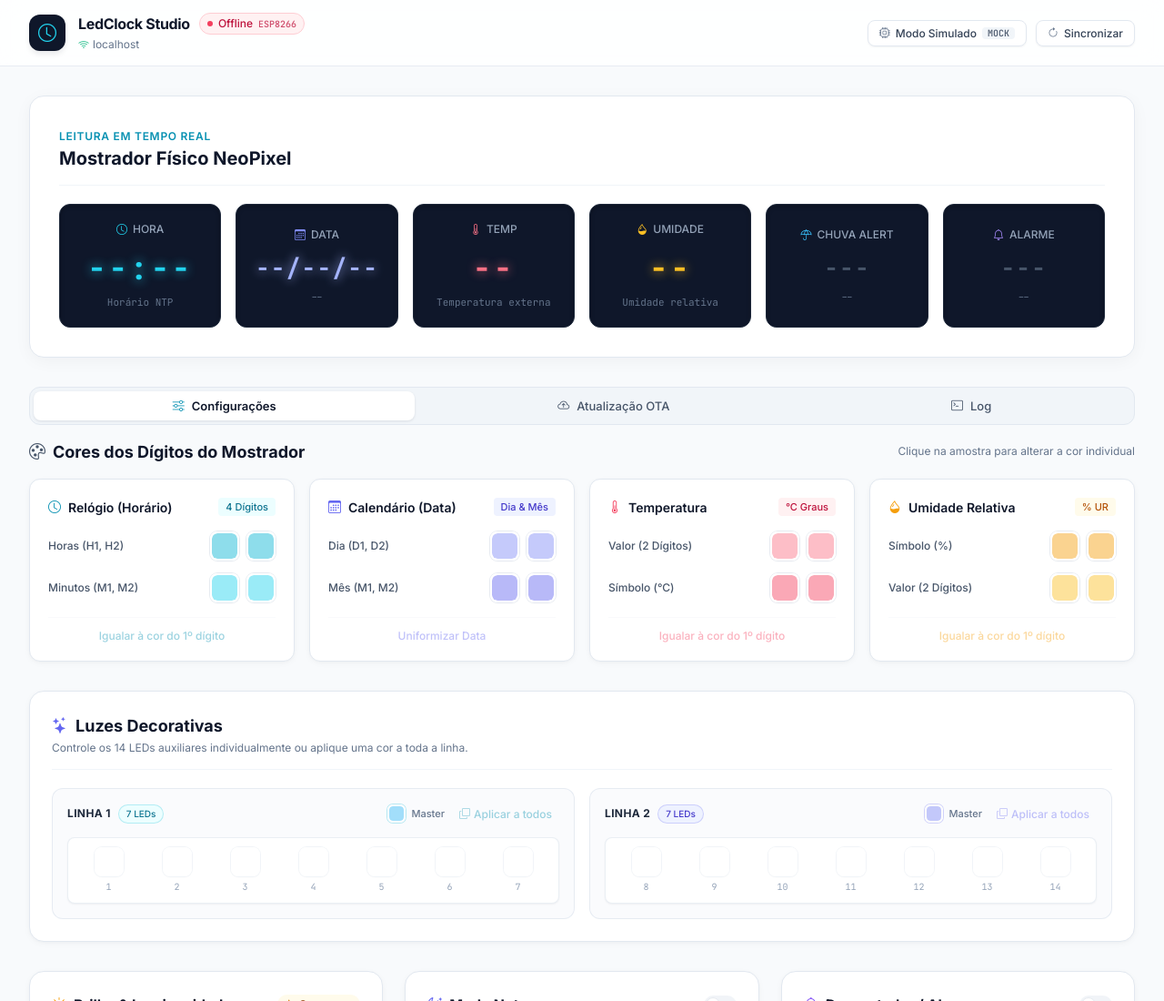
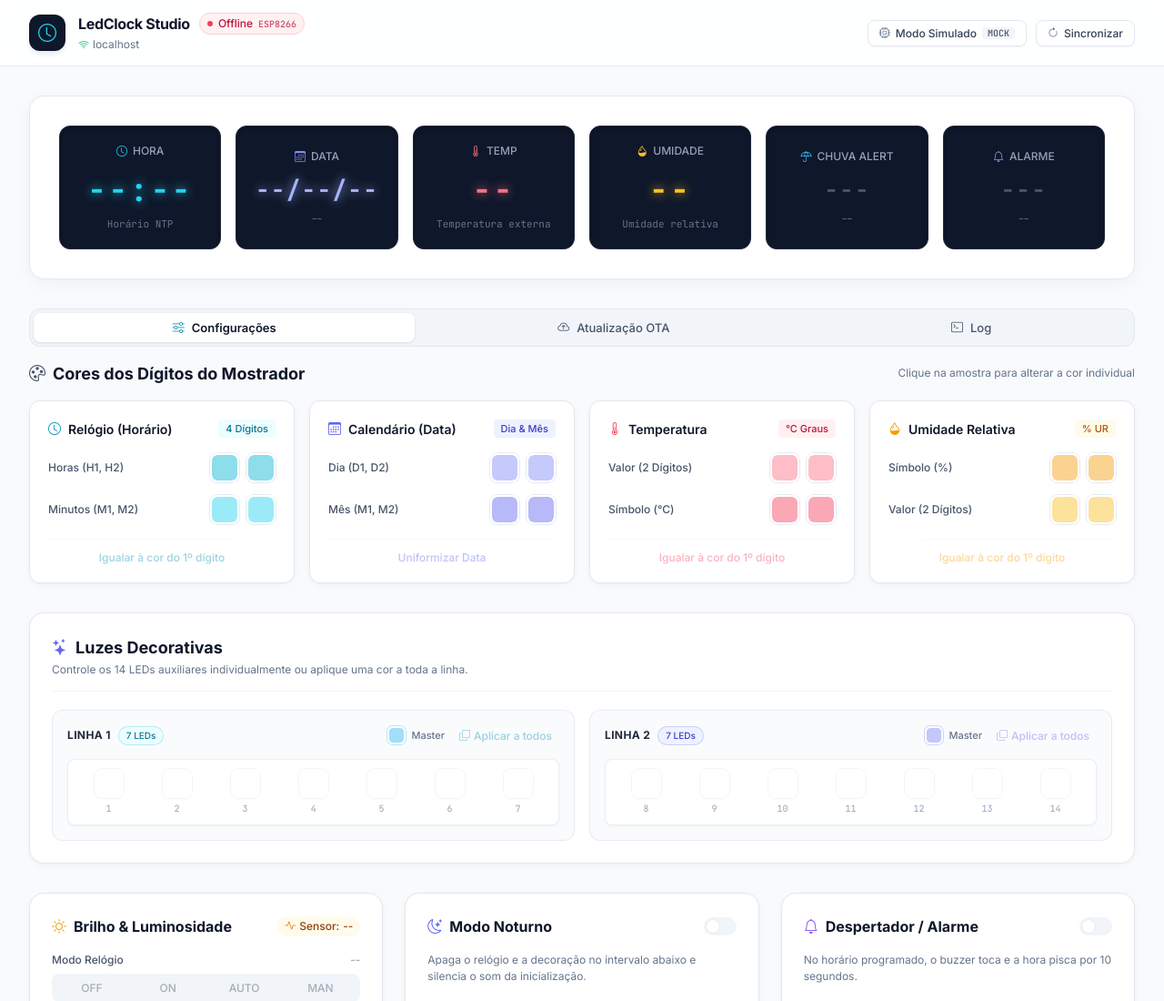
Before and after one commit to marcoaureliorb/LedClock, a plain HTML site: page data/index.html in a window 1280 px wide. Shown: the top 1100 px of the page at 91% size. Drawn offline with nearby package versions, Linux system fonts and the light colour scheme; no server answers.

Commit message:
ajuste na interface

```diff
--- a/data/index.html
+++ b/data/index.html
@@ -51,13 +51,6 @@
 
     <!-- ── Mostrador ───────────────────────────────────────── -->
     <section class="panel panel-lg">
-        <div class="panel-head">
-            <div>
-                <span class="eyebrow">Leitura em tempo real</span>
-                <h2 class="panel-title">Mostrador Físico NeoPixel</h2>
-            </div>
-        </div>
-
         <div class="display-grid">
             <div class="display-card">
                 <div class="display-label"><i class="bi bi-clock c-cyan"></i>HORA</div>
```
